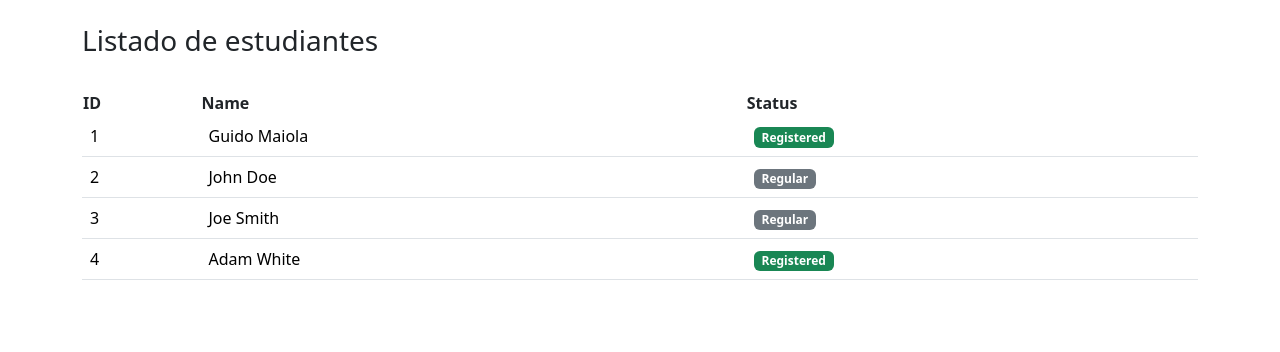
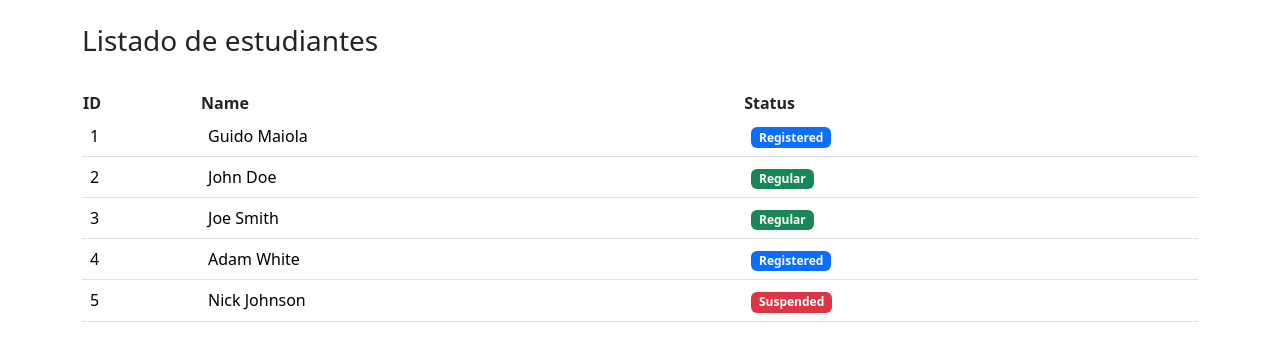
Before and after one commit to guidomaiola/angular-01, an Angular app: page / in a window 1280 px wide. Shown: the top 352 px of the page. Built offline with nearby package versions, Linux system fonts and the light colour scheme.

Commit message:
ngSwitch directive using bootstrap badges

```diff
--- a/src/app/app.component.html
+++ b/src/app/app.component.html
@@ -10,12 +10,19 @@
             <th>Status</th>
         </thead>
         <tbody>
-            <tr *ngFor="let student of studentsList; let i = index">
+            <tr *ngFor="let student of studentsList; let i = index" [ngSwitch]="student.status">
                 <td>{{ i + 1}}</td>
                 <td>{{ student.name }}</td>
                 <td>
-                    <span [ngClass]="student.status === 'Registered' ? 'badge text-bg-success' : 'badge text-bg-secondary'">
-                        {{ student.status }} </span>
+                    <span *ngSwitchCase="'Registered'" class="badge text-bg-primary">
+                        {{ student.status }}
+                    </span>
+                    <span *ngSwitchCase="'Regular'" class="badge text-bg-success">
+                        {{ student.status }}
+                    </span>
+                    <span *ngSwitchCase="'Suspended'" class="badge text-bg-danger">
+                        {{ student.status }}
+                    </span>
                 </td>
             </tr>
 
--- a/src/app/app.component.ts
+++ b/src/app/app.component.ts
@@ -11,7 +11,8 @@ export class AppComponent {
     {name: 'Guido Maiola', status: 'Registered'},
     {name: 'John Doe', status: 'Regular'},
     {name: 'Joe Smith', status: 'Regular'},
-    {name: 'Adam White', status: 'Registered'}
+    {name: 'Adam White', status: 'Registered'},
+    {name: 'Nick Johnson', status: 'Suspended'}
   ]
 
 
```
